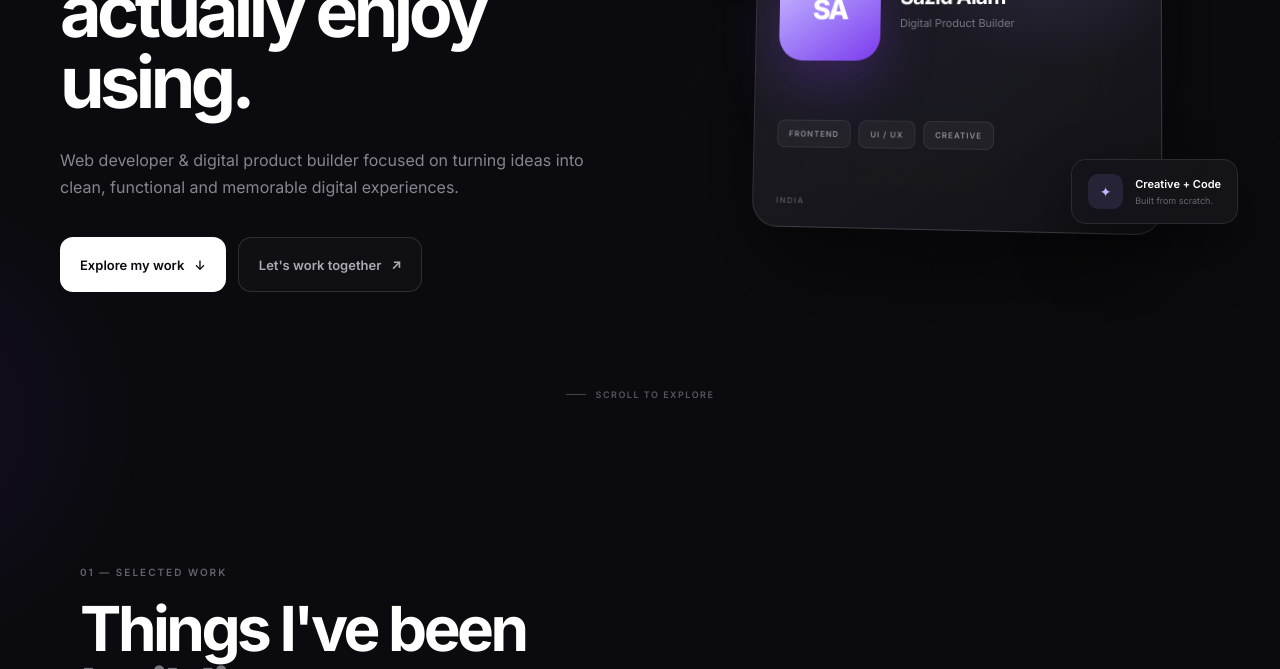
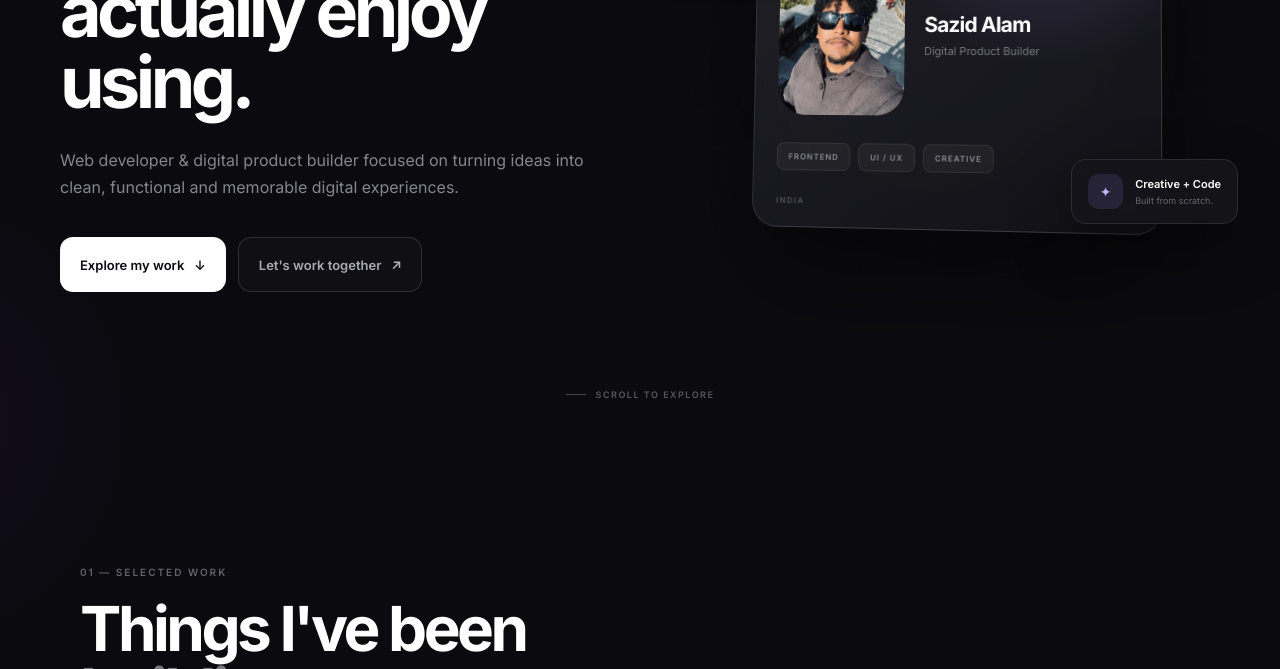
Before and after one commit to sazidalam077-svg/sazid-builds, a plain HTML site: page index.html in a window 1280 px wide. Shown: the part 431-1100 px from the top of the page. Drawn offline with Linux system fonts and the light colour scheme.

Commit message:
Add profile photo and refine identity card

```diff
--- a/index.html
+++ b/index.html
@@ -281,8 +281,11 @@
                     <div class="identity-center">
 
                         <div class="monogram">
-                            SA
-                        </div>
+    <img
+        src="assets/images/sazid.jpeg"
+        alt="Sazid Alam"
+    >
+</div>
 
                         <div class="identity-name">
                             <h3>Sazid Alam</h3>
--- a/style.css
+++ b/style.css
@@ -684,36 +684,19 @@ body::after {
 ========================================================= */
 
 .monogram {
+    width: 130px;
+    height: 160px;
+    border-radius: 28px;
+    overflow: hidden;
     flex-shrink: 0;
-
-    width: 105px;
-    height: 105px;
-
-    display: grid;
-
-    place-items: center;
-
-    border-radius: 25px;
-
-    background:
-        linear-gradient(
-            145deg,
-            #d8ccff 0%,
-            #a78bfa 45%,
-            #7c3aed 100%
-        );
-
-    color: white;
-
-    font-size: 28px;
-
-    font-weight: 800;
-
-    letter-spacing: -2px;
-
-    box-shadow:
-        0 25px 55px
-        rgba(124, 58, 237, 0.28);
+}
+
+.monogram img {
+    width: 100%;
+    height: 100%;
+    object-fit: cover;
+    display: block;
+    object-position: center 70%;
 }
 
 
@@ -753,7 +736,7 @@ body::after {
 
     gap: 8px;
 
-    margin-top: 60px;
+    margin-top: 28px;
 
     z-index: 2;
 }
@@ -786,7 +769,6 @@ body::after {
 
 .identity-footer {
     position: absolute;
-
     left: 24px;
     right: 24px;
     bottom: 21px;
@@ -1299,7 +1281,9 @@ body::after {
     .identity-center {
         margin-top: 48px;
 
-        gap: 14px;
+        gap: 24px;
+        display: flex;
+        align-items: center;
     }
 
     .monogram {
```
Also changed, not shown: assets/images/sazid.jpeg (added).
